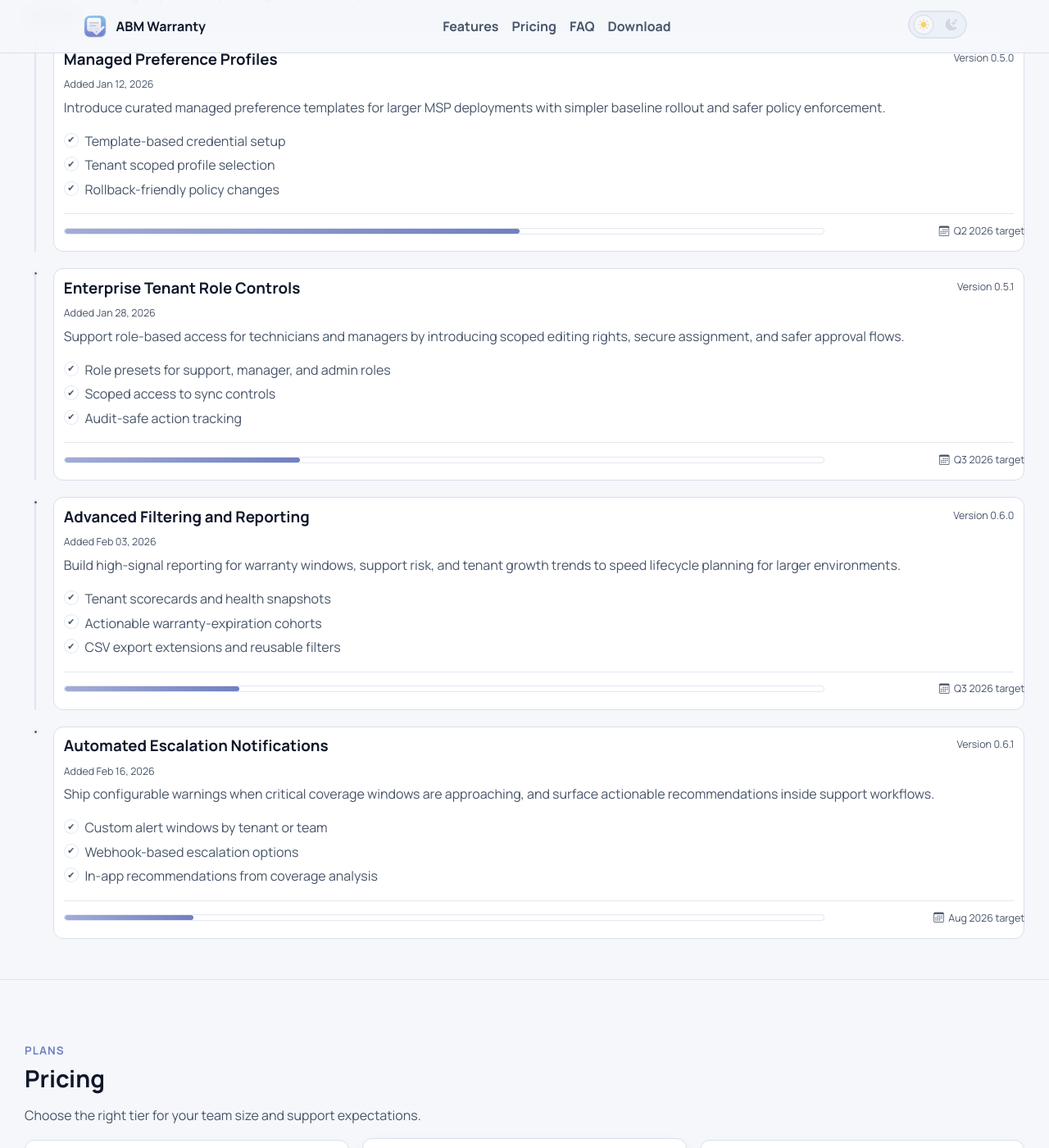
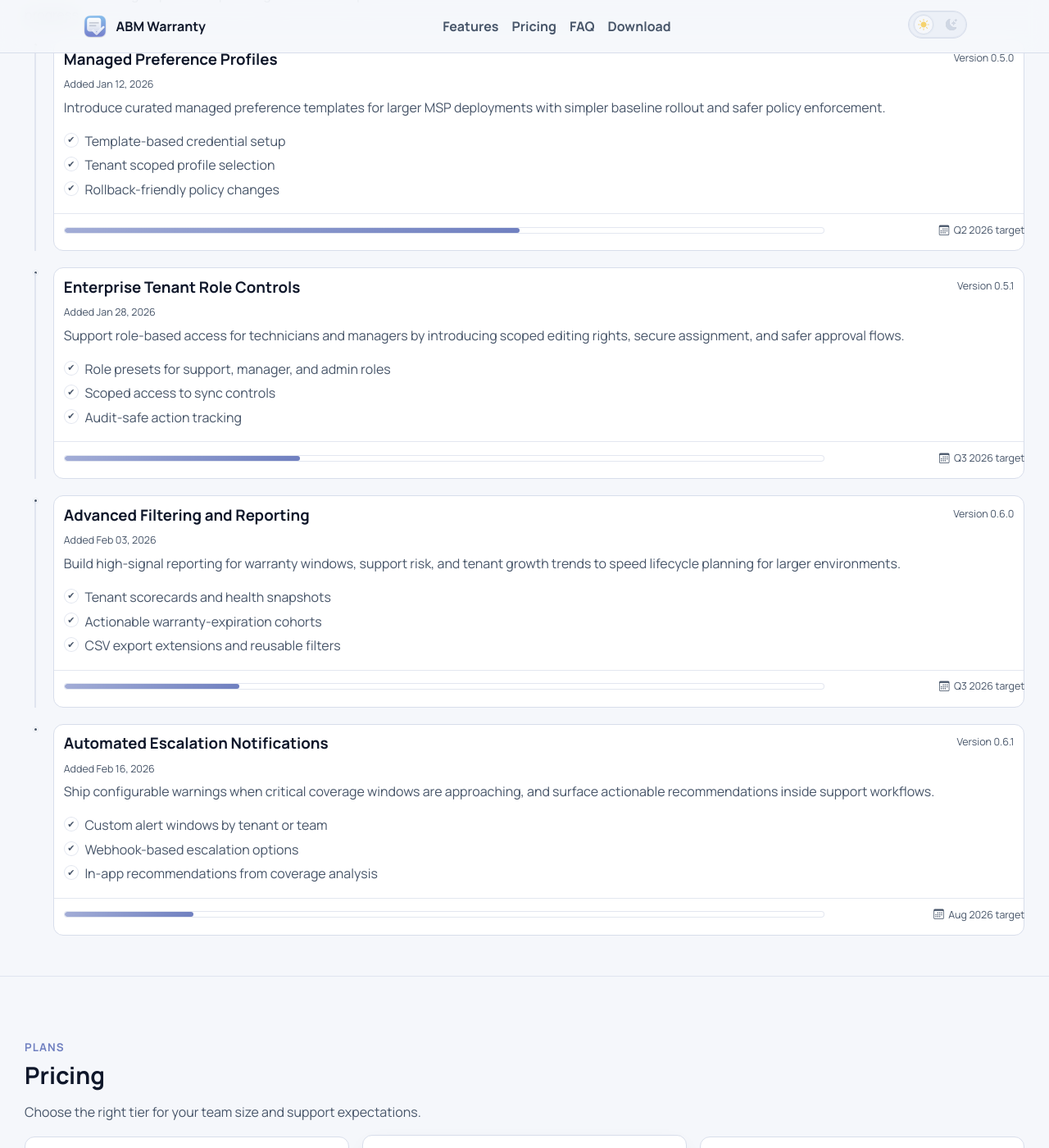
Before and after one commit to jonbrown21/abmwarranty, a Jekyll site: the page built from roadmap.md, in a window 1280 px wide and 1400 px high, scrolled down 878 px. Shown: the whole window at 82% size. Built offline with Jekyll 4.4.1, drawn with Linux system fonts in a browser that asks for light colours.

Commit message:
make roadmap footer divider span full roadmap card width

```diff
--- a/assets/css/main.css
+++ b/assets/css/main.css
@@ -635,8 +635,10 @@ html[data-theme='dark'] .theme-icon-light { color: #9ca9c0; opacity: 0.35; }
   gap: 0.38rem;
   border: 1px solid var(--border);
   border-radius: 12px;
-  padding: 0.72rem 0.72rem 0.9rem;
+  --roadmap-card-pad-x: 0.72rem;
+  padding: 0.72rem var(--roadmap-card-pad-x) 0.9rem;
   background: var(--surface);
+  position: relative;
 }
 
 .roadmap-card h3 {
@@ -704,16 +706,27 @@ html[data-theme='dark'] .theme-icon-light { color: #9ca9c0; opacity: 0.35; }
 }
 
 .roadmap-footer {
+  position: relative;
   margin-top: auto;
   display: flex;
   justify-content: space-between;
   align-items: center;
   gap: 0.8rem;
-  border-top: 1px solid color-mix(in srgb, var(--border) 72%, transparent);
+  border-top: 0;
   padding-top: 0.68rem;
   width: 100%;
   padding-bottom: 0.18rem;
   margin-bottom: -0.15rem;
+}
+
+.roadmap-footer::before {
+  content: "";
+  position: absolute;
+  top: 0;
+  left: calc(-1 * var(--roadmap-card-pad-x));
+  right: calc(-1 * var(--roadmap-card-pad-x));
+  height: 1px;
+  background: color-mix(in srgb, var(--border) 72%, transparent);
 }
 
 .roadmap-version,
```
